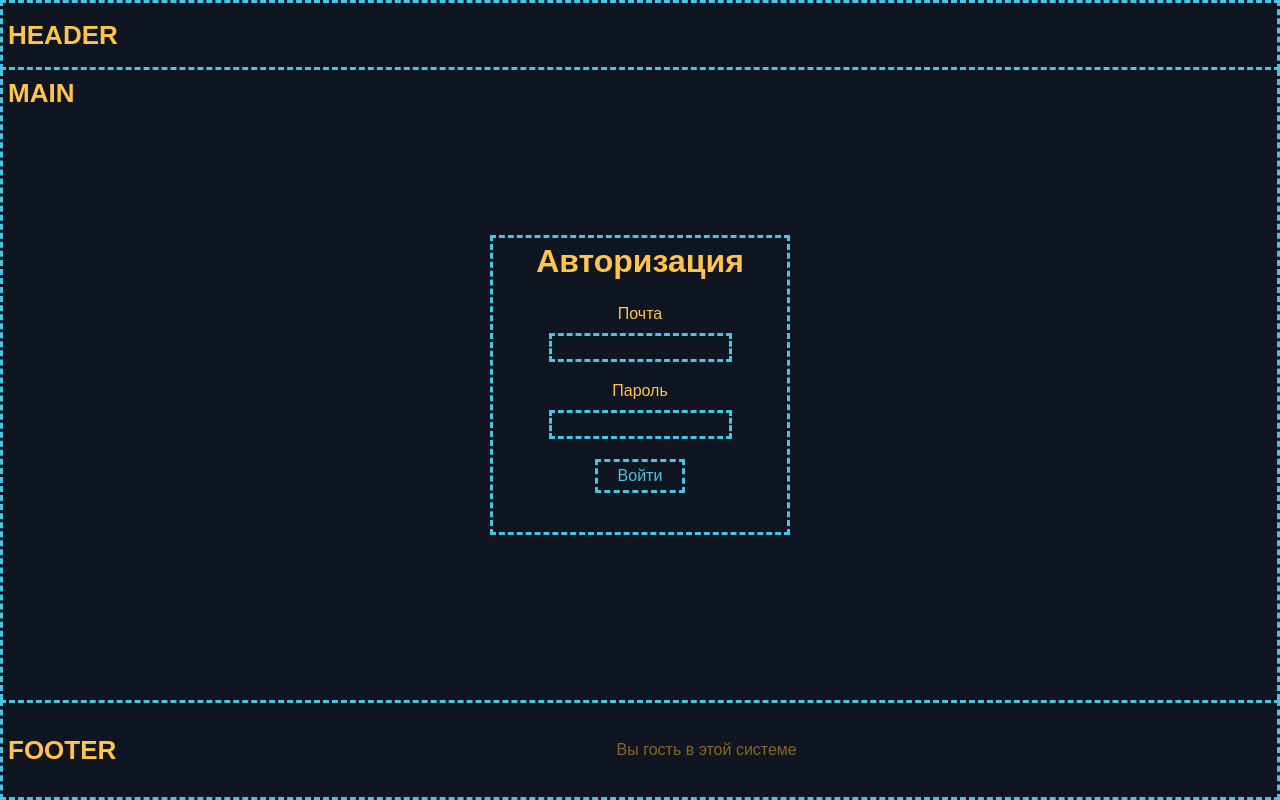
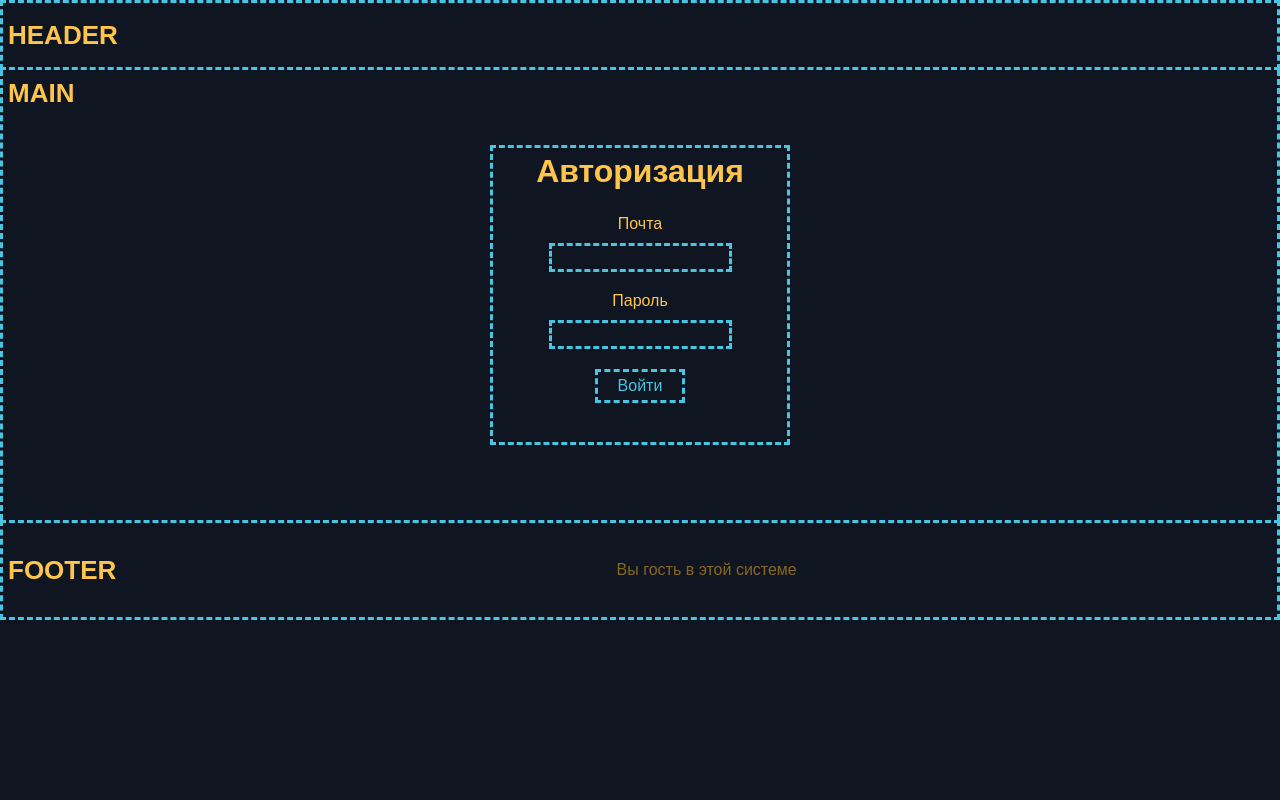
Before and after one commit to aidanatee/homework-4-context-auth, a React (Create React App) app: page / in a window 1280 px wide. Built offline with nearby package versions, Linux system fonts and the light colour scheme.

Commit message:
replaced <t> with <div>

```diff
--- a/src/components/Layout/Layout.js
+++ b/src/components/Layout/Layout.js
@@ -7,7 +7,7 @@ class Layout extends PureComponent {
    const { header: Header, footer: Footer, children } = this.props;
 
    return (
-     <t>
+     <div>
         { Header && <header className="header">
           <SectionTitle className="header__title section-title">Header</SectionTitle>
           <Header />
@@ -22,7 +22,7 @@ class Layout extends PureComponent {
           <Footer />
         </footer>
         }
-     </t>
+     </div>
 
 
    );
```
